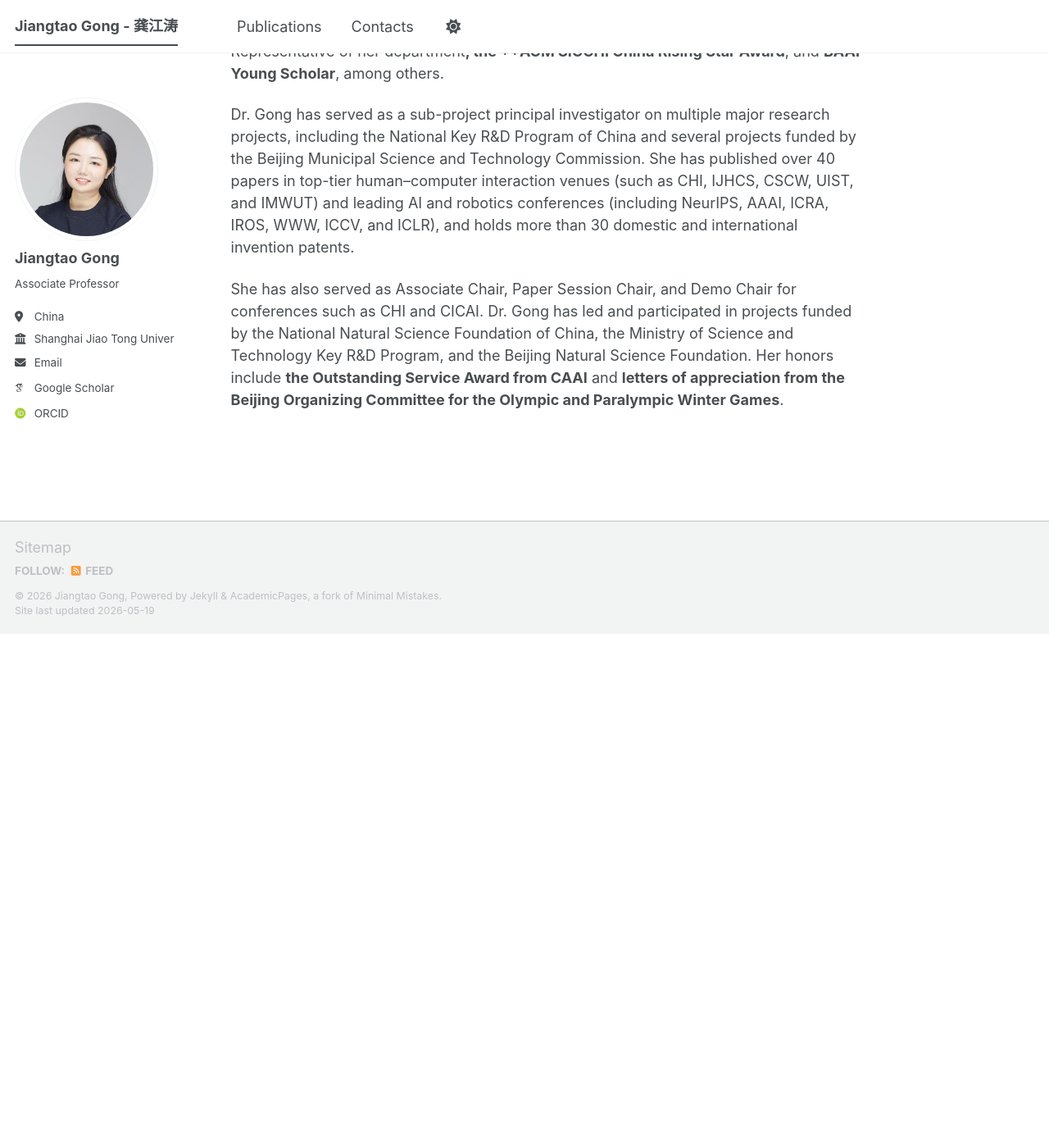
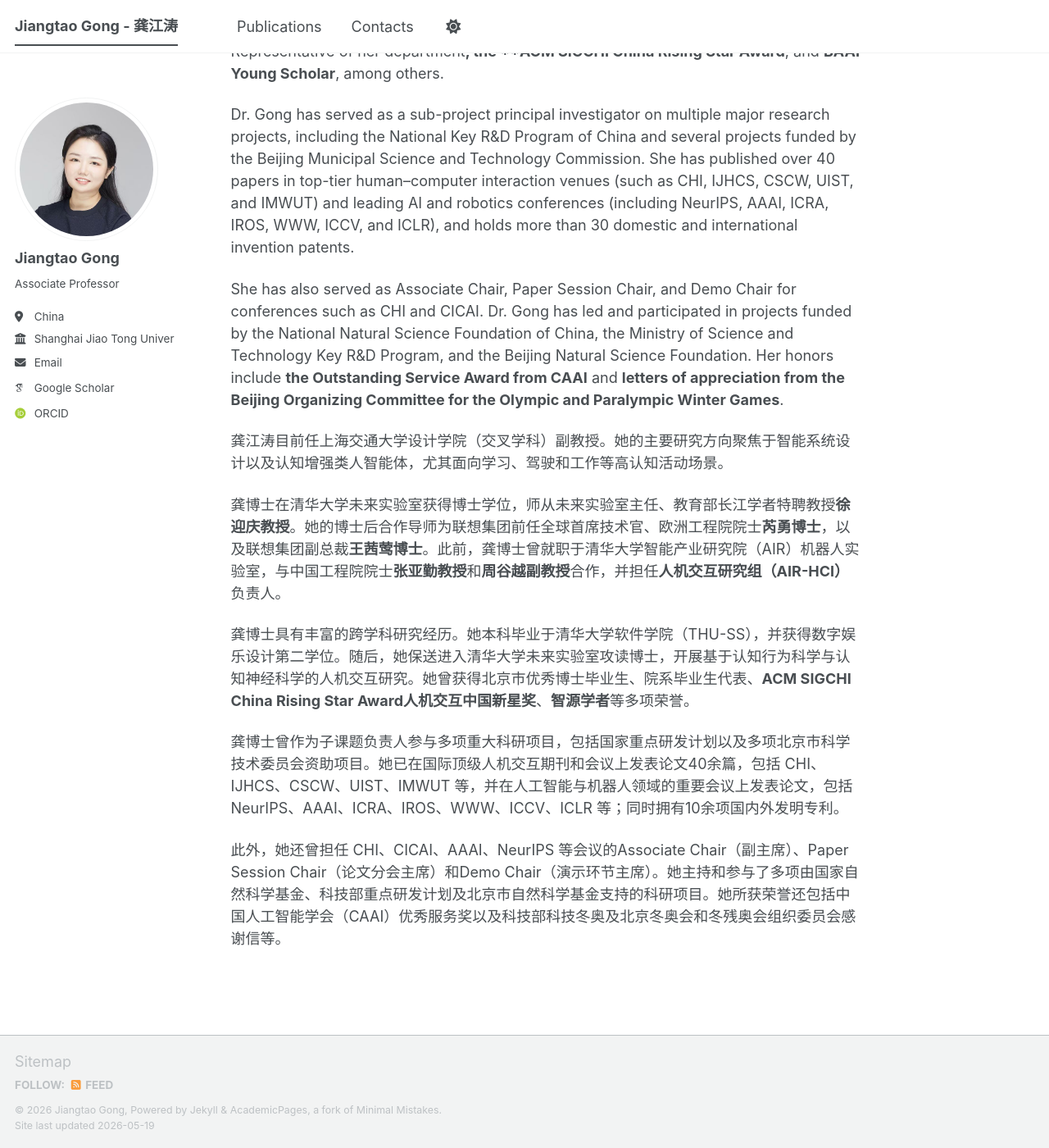
Before and after one commit to JennettaGong/JennettaGong.github.io, a Jekyll site: the page built from _pages/about.md, in a window 1280 px wide and 1400 px high, scrolled down 627 px. Shown: the whole window at 82% size. Built offline with Jekyll 4.4.1, drawn with Linux system fonts in a browser that asks for light colours; some web fonts are replaced; a script bundle is joined from its source files by our own code; library files that are not in the unit come from our copies.

Commit message:
Chinese update

```diff
--- a/_pages/about.md
+++ b/_pages/about.md
@@ -16,6 +16,16 @@ Dr. Gong has extensive interdisciplinary research experience. She received her b
 Dr. Gong has served as a sub-project principal investigator on multiple major research projects, including the National Key R&D Program of China and several projects funded by the Beijing Municipal Science and Technology Commission. She has published over 40 papers in top-tier human–computer interaction venues (such as CHI, IJHCS, CSCW, UIST, and IMWUT) and leading AI and robotics conferences (including NeurIPS, AAAI, ICRA, IROS, WWW, ICCV, and ICLR), and holds more than 30 domestic and international invention patents.
 
 She has also served as Associate Chair, Paper Session Chair, and Demo Chair for conferences such as CHI and CICAI. Dr. Gong has led and participated in projects funded by the National Natural Science Foundation of China, the Ministry of Science and Technology Key R&D Program, and the Beijing Natural Science Foundation. Her honors include **the Outstanding Service Award from CAAI** and **letters of appreciation from the Beijing Organizing Committee for the Olympic and Paralympic Winter Games**.
+
+龚江涛目前任上海交通大学设计学院（交叉学科）副教授。她的主要研究方向聚焦于智能系统设计以及认知增强类人智能体，尤其面向学习、驾驶和工作等高认知活动场景。
+
+龚博士在清华大学未来实验室获得博士学位，师从未来实验室主任、教育部长江学者特聘教授**徐迎庆教授**。她的博士后合作导师为联想集团前任全球首席技术官、欧洲工程院院士**芮勇博士**，以及联想集团副总裁**王茜莺博士**。此前，龚博士曾就职于清华大学智能产业研究院（AIR）机器人实验室，与中国工程院院士**张亚勤教授**和**周谷越副教授**合作，并担任**人机交互研究组（AIR-HCI）**负责人。
+
+龚博士具有丰富的跨学科研究经历。她本科毕业于清华大学软件学院（THU-SS），并获得数字娱乐设计第二学位。随后，她保送进入清华大学未来实验室攻读博士，开展基于认知行为科学与认知神经科学的人机交互研究。她曾获得北京市优秀博士毕业生、院系毕业生代表、**ACM SIGCHI China Rising Star Award人机交互中国新星奖**、**智源学者**等多项荣誉。
+
+龚博士曾作为子课题负责人参与多项重大科研项目，包括国家重点研发计划以及多项北京市科学技术委员会资助项目。她已在国际顶级人机交互期刊和会议上发表论文40余篇，包括 CHI、IJHCS、CSCW、UIST、IMWUT 等，并在人工智能与机器人领域的重要会议上发表论文，包括 NeurIPS、AAAI、ICRA、IROS、WWW、ICCV、ICLR 等；同时拥有10余项国内外发明专利。
+
+此外，她还曾担任 CHI、CICAI、AAAI、NeurIPS 等会议的Associate Chair（副主席）、Paper Session Chair（论文分会主席）和Demo Chair（演示环节主席）。她主持和参与了多项由国家自然科学基金、科技部重点研发计划及北京市自然科学基金支持的科研项目。她所获荣誉还包括中国人工智能学会（CAAI）优秀服务奖以及科技部科技冬奥及北京冬奥会和冬残奥会组织委员会感谢信等。
 
 
 <!--
--- a/_pages/contacts.html
+++ b/_pages/contacts.html
@@ -8,6 +8,7 @@ author_profile: true
 {% include base_path %}
 
 E-mails: gongjiangtao@sjtu.edu.cn
+
 Address: School of Design, Shanghai Jiao Tong University, Shanghai 200240, China
 
 
```
